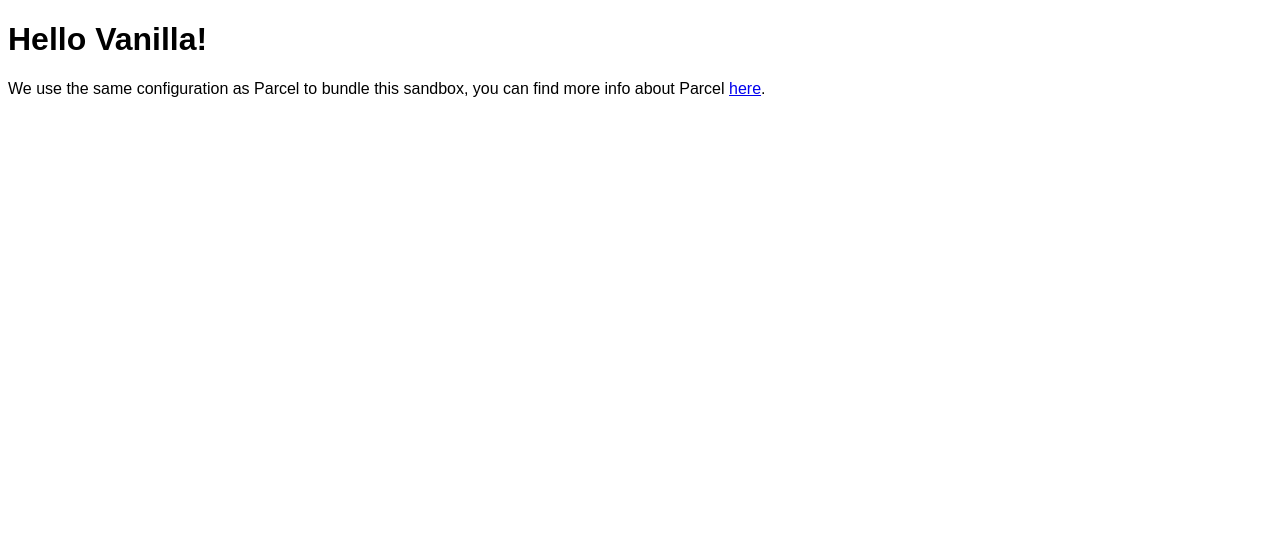
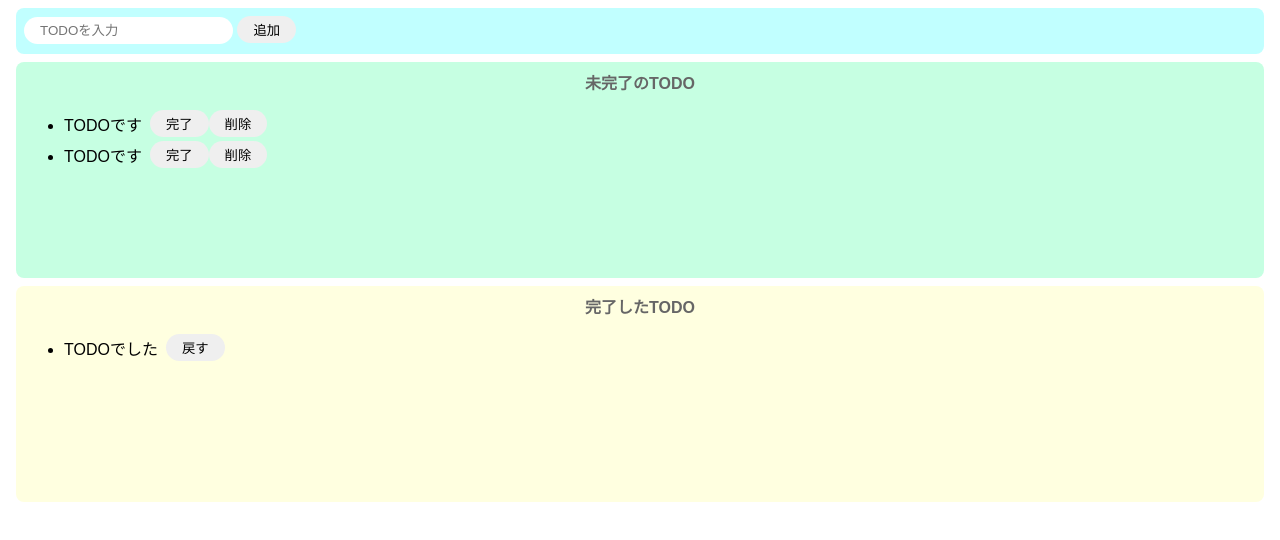
Before and after one commit to blueWater-ak/ToDo_Js, a website built with Parcel: page index.html in a window 1280 px wide. Built offline with nearby package versions, Linux system fonts and the light colour scheme.

Commit message:
complete

```diff
--- a/index.html
+++ b/index.html
@@ -1,16 +1,42 @@
 <!DOCTYPE html>
 <html>
+  <head>
+    <title>TODO(JS)</title>
+    <meta charset="UTF-8" />
+  </head>
 
-<head>
-	<title>Parcel Sandbox</title>
-	<meta charset="UTF-8" />
-</head>
+  <body>
+    <div class="input-area">
+      <input id="add-text" placeholder="TODOを入力" />
+      <button id="add-button">追加</button>
+    </div>
 
-<body>
-	<div id="app"></div>
+    <div class="imcomplete-area">
+      <p class="title">未完了のTODO</p>
+      <ul id="incomplete-list">
+        <div class="list-row">
+          <li>TODOです</li>
+          <button>完了</button>
+          <button>削除</button>
+        </div>
+        <div class="list-row">
+          <li>TODOです</li>
+          <button>完了</button>
+          <button>削除</button>
+        </div>
+      </ul>
+    </div>
 
-	<script src="src/index.js">
-	</script>
-</body>
+    <div class="complete-area">
+      <p class="title">完了したTODO</p>
+      <ul id="complete-list">
+        <div class="list-row">
+          <li>TODOでした</li>
+          <button>戻す</button>
+        </div>
+      </ul>
+    </div>
 
+    <script src="src/index.js"></script>
+  </body>
 </html>
--- a/src/index.js
+++ b/src/index.js
@@ -1,10 +1,87 @@
 import "./styles.css";
 
-document.getElementById("app").innerHTML = `
-<h1>Hello Vanilla!</h1>
-<div>
-  We use the same configuration as Parcel to bundle this sandbox, you can find more
-  info about Parcel
-  <a href="https://parceljs.org" target="_blank" rel="noopener noreferrer">here</a>.
-</div>
-`;
+const onClickAdd = () => {
+  //テキストボックスの値を取得し、初期化する
+  const inputText = document.getElementById("add-text").value;
+  document.getElementById("add-text").value = "";
+
+  createIncompleteList(inputText);
+};
+//未完了リストから指定の要素を削除
+const deleteFromIncompleteList = (terget) => {
+  document.getElementById("incomplete-list").removeChild(terget);
+};
+
+// 未完了リストに追加する関数
+const createIncompleteList = (text) => {
+  //div生成
+  const div = document.createElement("div");
+  div.className = "list-row";
+
+  // liタグ
+  const li = document.createElement("li");
+  li.innerText = text;
+
+  // button(完了)タグ生成
+  const completeButton = document.createElement("button");
+  completeButton.innerText = "完了";
+  completeButton.addEventListener("click", () => {
+    //押された完了ボタンの親タグ(div)を未完了リストから削除
+    deleteFromIncompleteList(completeButton.parentNode);
+
+    //完了リストに塚する要素
+    const addTerget = completeButton.parentNode;
+
+    // TODO内容テキストを取得
+    const text = addTerget.firstElementChild.innerText;
+
+    //div以下を初期化
+    addTerget.textContent = null;
+
+    // liタグを生成
+    const li = document.createElement("li");
+    li.innerText = text;
+
+    // buttonタグの生成
+    const backButton = document.createElement("button");
+    backButton.innerText = "戻す";
+    backButton.addEventListener("click", () => {
+      // 押された戻すボタンの親タグ(div)を完了リストから削除
+      const deleteTarget = backButton.parentNode;
+      document.getElementById("complete-list").removeChild(deleteTarget);
+
+      // テキストを取得
+      const text = backButton.parentNode.firstElementChild.innerText;
+      createIncompleteList(text);
+    });
+
+    // divタグの子要素に各要素を設定
+    addTerget.appendChild(li);
+    addTerget.appendChild(backButton);
+
+    //完了リストに追加
+    document.getElementById("complete-list").appendChild(addTerget);
+
+    // document.getElementById("complete-list").appendChild(div);
+  });
+
+  // button(削除)タグ生成
+  const deleteButton = document.createElement("button");
+  deleteButton.innerText = "削除";
+  deleteButton.addEventListener("click", () => {
+    //押された削除ボタンの親タグ(div)を未完了リストから削除
+    deleteFromIncompleteList(deleteButton.parentNode);
+  });
+
+  // divタグの子要素に各要素を設定
+  div.appendChild(li);
+  div.appendChild(completeButton);
+  div.appendChild(deleteButton);
+
+  //未完了のリストに追加
+  document.getElementById("incomplete-list").appendChild(div);
+};
+
+document
+  .getElementById("add-button")
+  .addEventListener("click", () => onClickAdd());
--- a/src/styles.css
+++ b/src/styles.css
@@ -1,3 +1,66 @@
 body {
   font-family: sans-serif;
 }
+
+input {
+  border-radius: 16px;
+  border: none;
+  padding: 6px 16px;
+  outline: none;
+}
+
+button {
+  border-radius: 16px;
+  border: none;
+  padding: 4px 16px;
+}
+
+button:hover {
+  background-color: #ff7fff;
+  color: #fff;
+  cursor: pointer;
+}
+
+li {
+  margin-right: 8px;
+}
+
+.input-area {
+  background-color: #c1ffff;
+  widows: 400px;
+  height: 30px;
+  padding: 8px;
+  margin: 8px;
+  border-radius: 8px;
+}
+
+.imcomplete-area {
+  background-color: #c6ffe2;
+  widows: 400px;
+  min-height: 200px;
+  padding: 8px;
+  margin: 8px;
+  border-radius: 8px;
+}
+
+.complete-area {
+  background-color: #ffffe0;
+  widows: 400px;
+  min-height: 200px;
+  padding: 8px;
+  margin: 8px;
+  border-radius: 8px;
+}
+
+.title {
+  text-align: center;
+  margin-top: 0px;
+  font-weight: bold;
+  color: #666;
+}
+
+.list-row {
+  display: flex;
+  align-items: center;
+  padding-bottom: 4px;
+}
```
